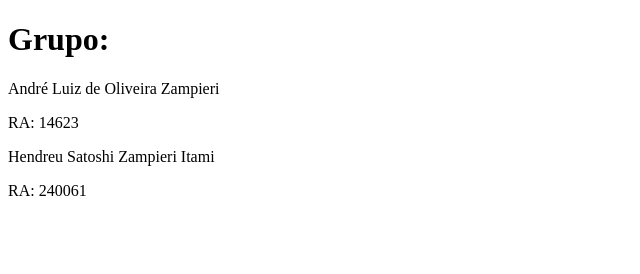
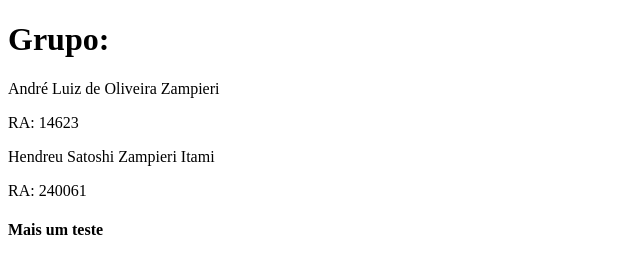
Before and after one commit to YooDxE3/ProvaDevops2Bim, a plain HTML site: page index.html in a window 1280 px wide. Shown: the whole page, without its empty margins (0-640 px from the left). Drawn offline with Linux system fonts and the light colour scheme.

Commit message:
Add heading 'Mais um teste' to index.html

```diff
--- a/index.html
+++ b/index.html
@@ -11,5 +11,6 @@
     <p>RA: 14623</p>
     <p>Hendreu Satoshi Zampieri Itami</p>
     <p>RA: 240061</p>
+    <h4>Mais um teste</h4>
 </body>
 </html>
```
